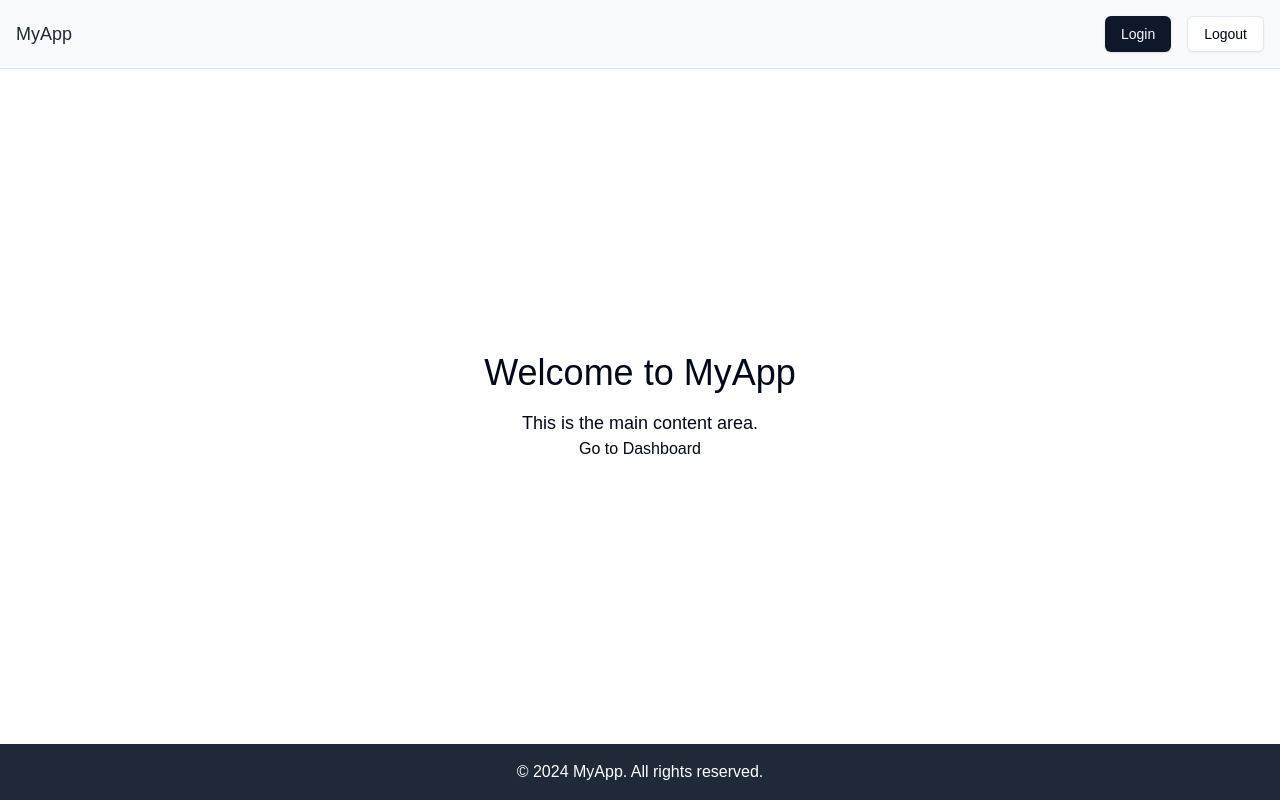
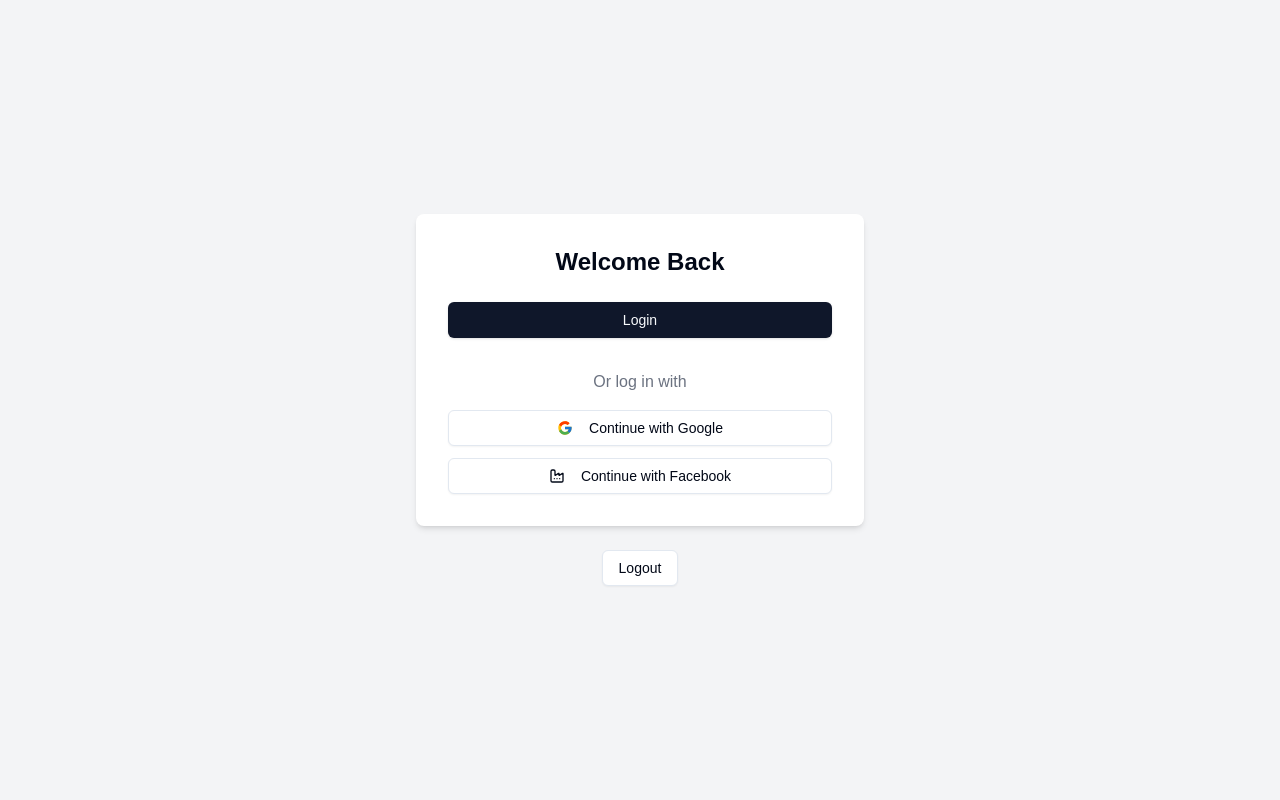
Before and after one commit to f4faysal/nextjs-15.1, a Next.js app: page / in a window 1280 px wide. Built offline with nearby package versions, Linux system fonts and the light colour scheme.

Commit message:
Revamp Home page layout with enhanced login section, added social login options, and improved styling

```diff
--- a/app/page.tsx
+++ b/app/page.tsx
@@ -1,40 +1,47 @@
 import { Button } from "@/components/ui/button";
+import { FactoryIcon } from "lucide-react";
 import Link from "next/link";
 import React from "react";
+import { FcGoogle } from "react-icons/fc";
 
-export default async function Home() {
+const Home = async () => {
   return (
-    <div className="flex flex-col min-h-screen">
-      {/* Navbar with login and logout button */}
-      <nav className="bg-gray-50 p-4 border-b">
-        <div className="container mx-auto flex justify-between items-center">
-          <div className="text-gray-800 text-lg">MyApp</div>
-          <div>
+    <div className="flex flex-col items-center justify-center min-h-screen bg-gray-100 p-6">
+      {/* Login Section */}
+      <div className="bg-white rounded-lg shadow-md p-8 w-full max-w-md">
+        <h1 className="text-2xl font-bold mb-6 text-center">Welcome Back</h1>
+
+        {/* Standard Login */}
         <Link href="/auth/sign-in">
-              <Button variant="default" className="mr-4">
+          <Button variant="default" className="w-full mb-4">
             Login
           </Button>
         </Link>
-            <Button variant="outline">Logout</Button>
+
+        {/* Social Login Section */}
+        <div className="text-center my-4">
+          <span className="text-gray-500">Or log in with</span>
+        </div>
+        <div className="flex flex-col space-y-3">
+          <Button variant="outline" className="w-full">
+            <FcGoogle className="w-5 h-5 mr-2 inline-block" />
+            Continue with Google
+          </Button>
+          <Button variant="outline" className="w-full">
+            <FactoryIcon className="w-5 h-5 mr-2 inline-block" />
+            Continue with Facebook
+          </Button>
         </div>
       </div>
-      </nav>
 
-      {/* Content */}
-      <main className="flex-grow flex justify-center items-center">
-        <div className="text-center">
-          <h1 className="text-4xl mb-4">Welcome to MyApp</h1>
-          <p className="text-lg">This is the main content area.</p>
-          <Link href="/dashboard"> Go to Dashboard</Link>
+      {/* Logout Section */}
+      <div className="mt-6">
+        <Button variant="outline" className="w-full max-w-md">
+          Logout
+        </Button>
       </div>
-      </main>
-
-      {/* Footer */}
-      <footer className="bg-gray-800 p-4">
-        <div className="container mx-auto text-center text-white">
-          &copy; 2024 MyApp. All rights reserved.
-        </div>
-      </footer>
     </div>
   );
-}
+};
+
+export default Home;
```
Lines whose indentation alone changed are shown as unchanged.
